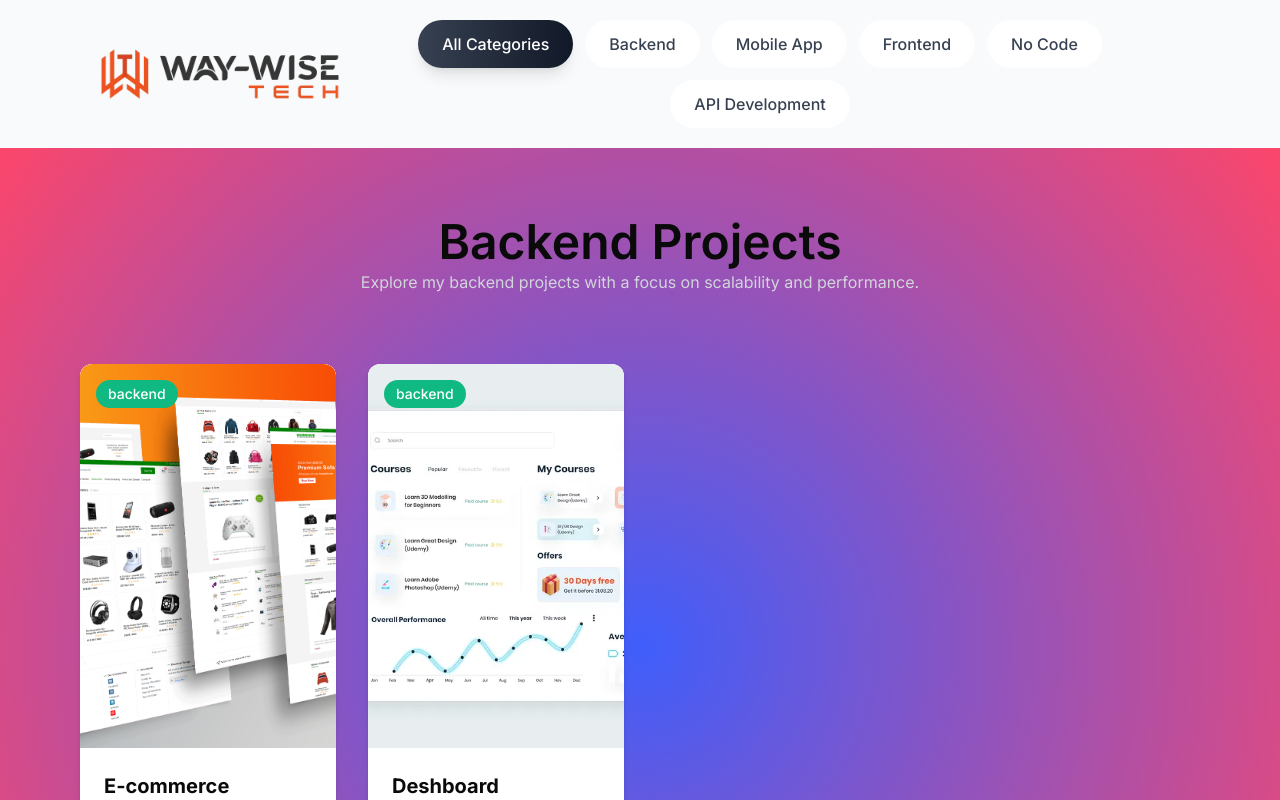
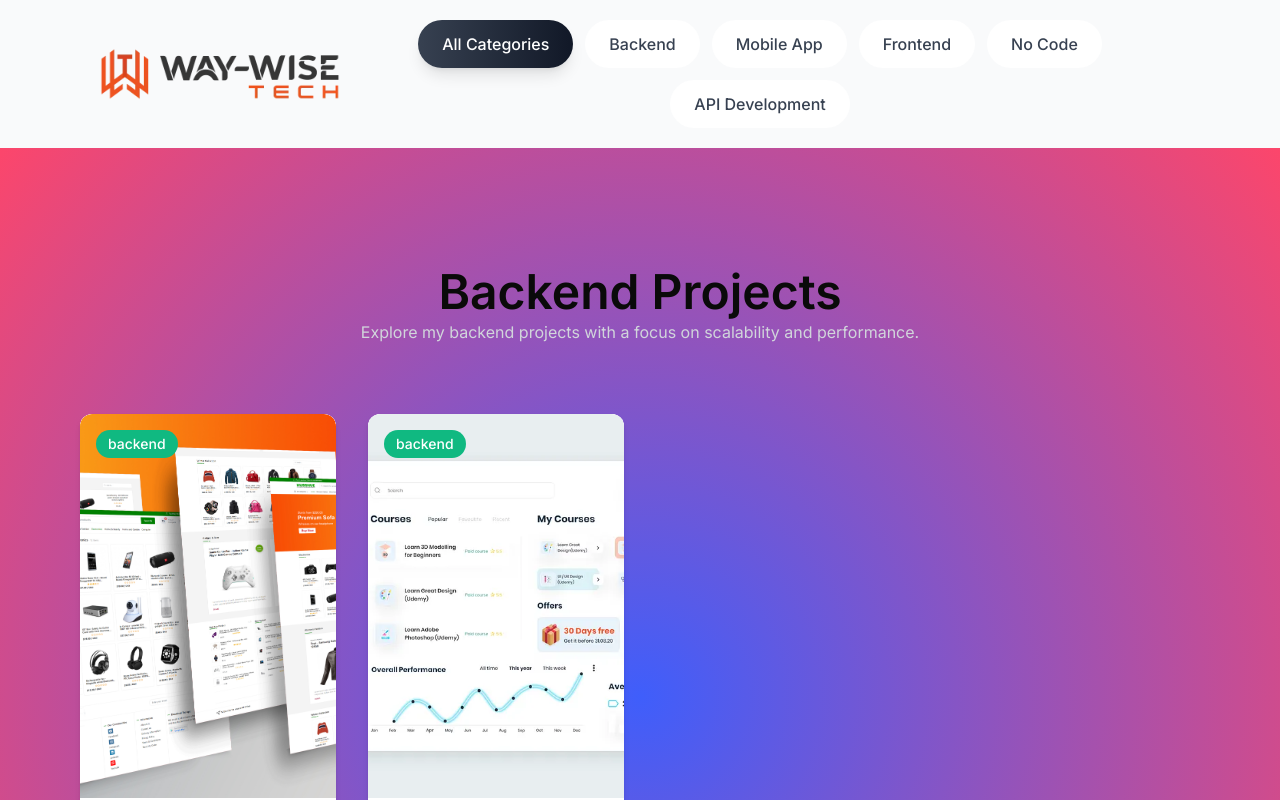
Before and after one commit to nasimhelal-cell/showcase, a Next.js app: page / in a window 1280 px wide. Shown: the top 800 px of the page. Built offline with nearby package versions, Linux system fonts and the light colour scheme.

Commit message:
title breck problem fix

```diff
--- a/app/page.tsx
+++ b/app/page.tsx
@@ -110,7 +110,7 @@ export default function Home() {
           ref={(el) => {
             sectionRefs.current[category] = el as HTMLDivElement | null;
           }}
-          className="py-[70px] px-4 bg-white border-b-4 border-gray-200 last:border-0"
+          className="py-[120px] px-4 bg-white border-b-4 border-gray-200 last:border-0"
           id={`section-${category}`}
         >
           <div className="px-16">
```
